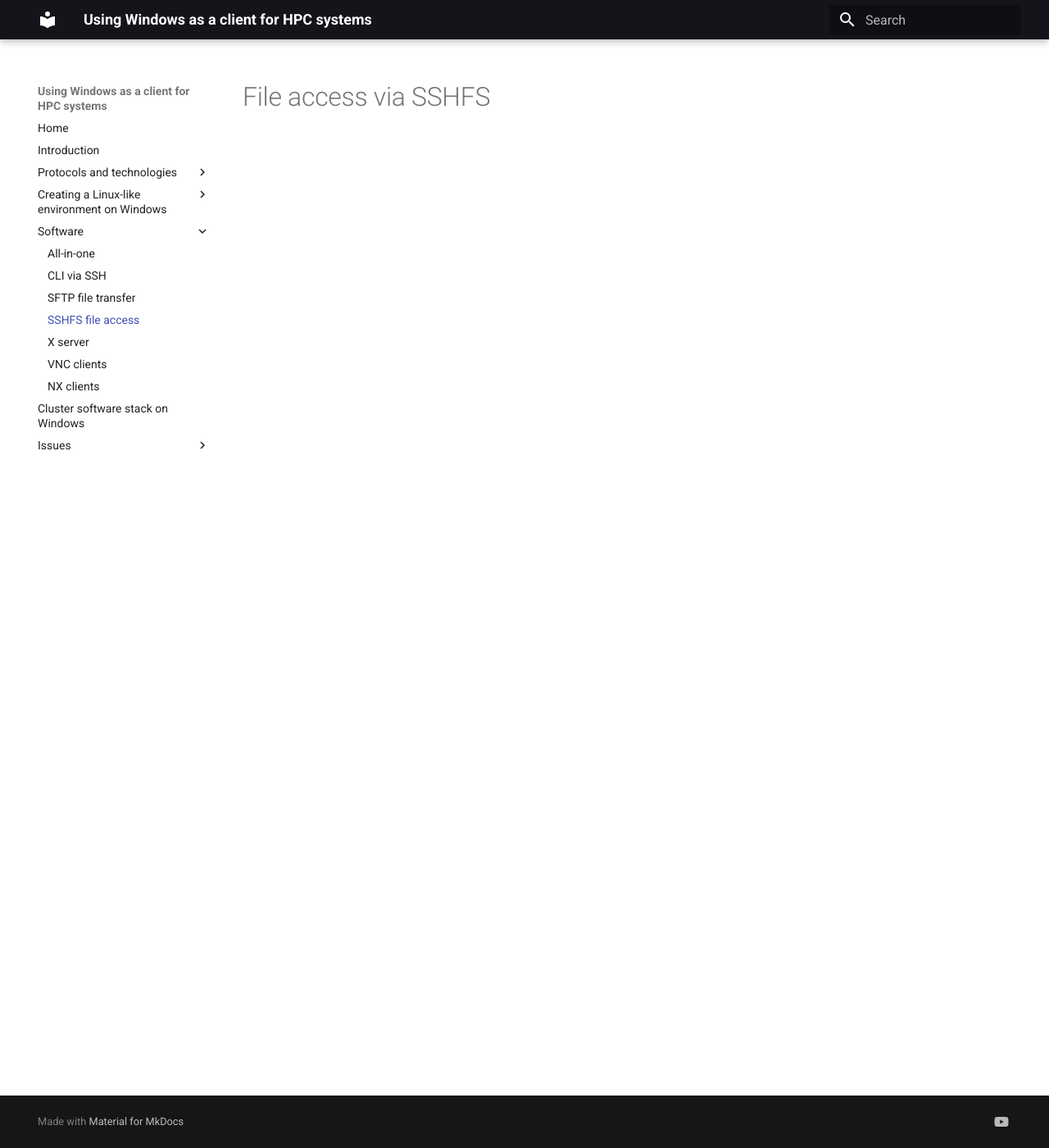
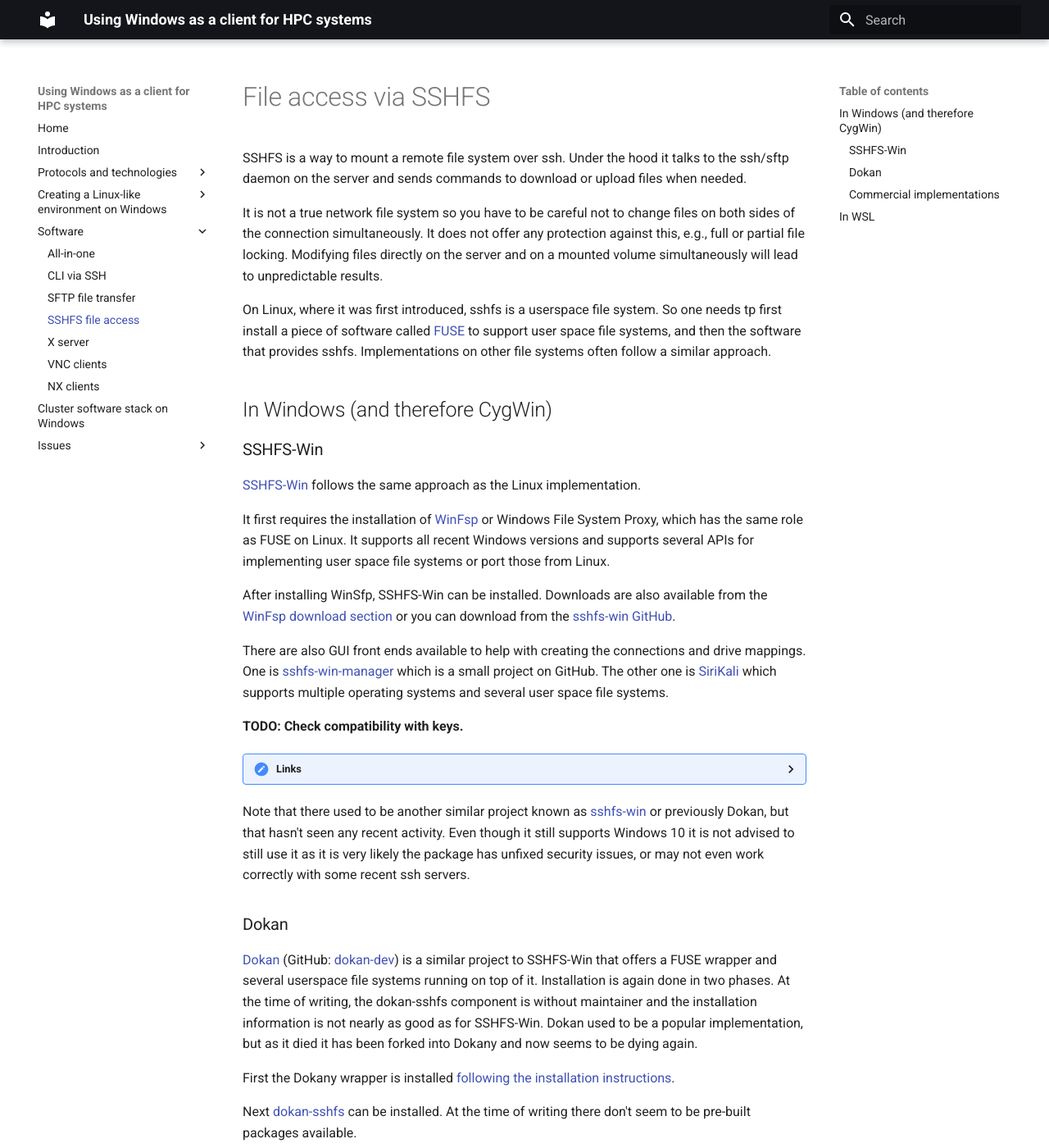
Before and after one commit to klust/windows-client-HPC, an MkDocs documentation site: the page built from docs/3_Software/3_04_SSHFS.md, in a window 1280 px wide and 1400 px high. Shown: the whole window at 82% size. Built offline with MkDocs 1.6.1 and Material for MkDocs 9.7.7, drawn with Linux system fonts in a browser that asks for light colours; some of the changed text lies outside the part shown.

Commit message:
sshfs chapter.

````diff
--- a/docs/3_Software/3_04_SSHFS.md
+++ b/docs/3_Software/3_04_SSHFS.md
@@ -1 +1,112 @@
 # File access via SSHFS
+
+SSHFS is a way to mount a remote file system over ssh. Under the hood it talks to
+the ssh/sftp daemon on the server and sends commands to download or upload files when
+needed.
+
+It is not a true network file system so you have to be careful not to change files
+on both sides of the connection simultaneously. It does not offer any protection
+against this, e.g., full or partial file locking. Modifying files directly on
+the server and on a mounted volume simultaneously will lead to unpredictable results.
+
+On Linux, where it was first introduced, sshfs is a userspace file system. So one needs
+tp first install a piece of software called [FUSE](https://www.kernel.org/doc/html/next/filesystems/fuse.html)
+to support user space file systems, and then the software that provides sshfs.
+Implementations on other file systems often follow a similar approach.
+
+## In Windows (and therefore CygWin)
+
+### SSHFS-Win
+
+[SSHFS-Win](https://github.com/winfsp/sshfs-win) follows the same approach as the Linux implementation.
+
+It first requires the installation of [WinFsp](https://winfsp.dev/)
+or Windows File System Proxy, which has the same role as FUSE on Linux. It supports
+all recent Windows versions and supports several APIs for implementing user space
+file systems or port those from Linux.
+
+After installing WinSfp, SSHFS-Win can be installed. Downloads are also
+available from the [WinFsp download section](https://winfsp.dev/rel/) or you
+can download from the [ sshfs-win GitHub](https://github.com/winfsp/sshfs-win/releases).
+
+There are also GUI front ends available to help with creating the connections and drive
+mappings. One is [sshfs-win-manager](https://github.com/evsar3/sshfs-win-manager) which is
+a small project on GitHub. The other one is [SiriKali](https://mhogomchungu.github.io/sirikali/)
+which supports multiple operating systems and several user space file systems.
+
+**TODO: Check compatibility with keys.**
+
+??? Links
+    -   [WinFsp web site](https://winfsp.dev/)
+    -   [WinFsp on GitHub](https://github.com/winfsp/winfsp)
+    -   [sshfs-win on GitHub](https://github.com/winfsp/sshfs-win)
+
+Note that there used to be another similar project known as [sshfs-win](https://github.com/feo-cz/win-sshfs)
+or previously Dokan, but that hasn't seen any recent activity.
+Even though it still supports Windows 10 it is not advised to still use it as it is very likely the
+package has unfixed security issues, or may not even work correctly with some recent ssh servers.
+
+
+### Dokan
+
+[Dokan](http://dokan-dev.github.io/) (GitHub: [dokan-dev](https://github.com/dokan-dev)) is a similar
+project to SSHFS-Win that offers a FUSE wrapper and several userspace file systems running on top of it.
+Installation is again done in two phases. At the time of writing, the dokan-sshfs component is without
+maintainer and the installation information is not nearly as good as for SSHFS-Win.
+Dokan used to be a popular implementation, but as it died it has been forked into Dokany and
+now seems to be dying again.
+
+First the Dokany wrapper is installed [following the installation instructions](https://github.com/dokan-dev/dokany/wiki/Installation).
+
+Next [dokan-sshfs](https://github.com/dokan-dev/dokan-sshfs) can be installed.
+At the time of writing there don't seem to be pre-built packages available.
+
+
+### Commercial implementations
+
+-   [NetDrive](https://www.netdrive.net/) is a commercial package for Windows and macOS that does not
+    only support SSHFS but can also mount several other types of cloud storage as if it is a local file
+    system, including, e.g., S3. There is a personal version which is still relatively cheap, but the
+    team version which is needed to offer full privacy also on multi-user PCs is rather expensive to
+    academic standards.
+
+-   [ExpanDrive](https://www.expandrive.com/) is a similar product that also supports several cloud storage
+    solutions and supports not only Windows and macOS but even some Linux versions.
+
+-   [nsoftware SFTP Drive](https://www.nsoftware.com/sftpdrive/) also supports Windows, macOS and Linux.
+
+
+## In WSL
+
+*Note: We only tested with WSL 2.*
+
+As WSL will map all Windows drives into the Linux domain, one approach is to use a Windows client
+as discussed in the previous section that maps an sshfs volume onto a drive letter.
+
+However, in WSL 2 it is also possible to install [FUSE](https://www.kernel.org/doc/html/next/filesystems/fuse.html)
+to use userspace file systems and then install and run the regular Linux sshfs client.
+
+Note however that at the time of writing of this text (June 2023) the
+[sshfs project](https://github.com/libfuse/sshfs) is without maintainer, though there are
+some forks in which further development seems to be happening. If no new maintainer is
+found, it is rather likely that sshfs will be abandoned by Linux distributions as security bugs
+are no longer fixed.
+
+!!! Example "openSUSE Leap 15.4"
+    E.g., in the openSUSE LEAP 15.4 distribution, installing fuse and sshfs was as simple as
+
+    ```
+    sudo zypper install sshfs
+    ```
+
+    Once installed, a mount point should be created, e.g.,
+
+    ```
+    mkdir -p /home/XXX/test_mount
+    ```
+
+    and the remote volume can be linked, e.g.,
+
+    ```
+    sshfs myuserid@myserver:/home/myuserid /home/XXX/test_mount -o follow_symlinks
+    ```
````
